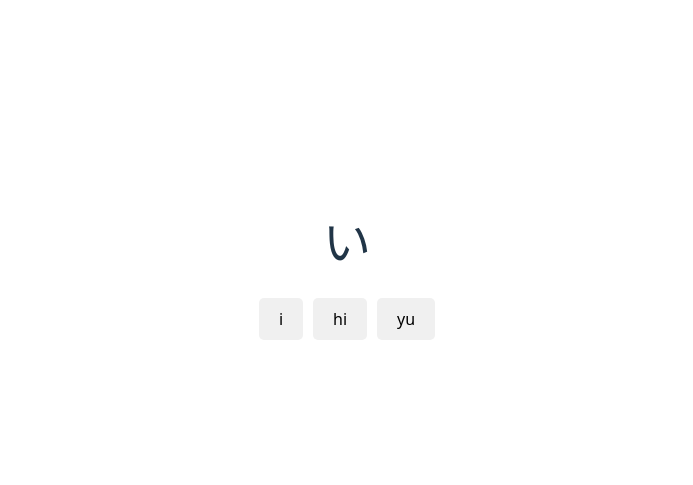
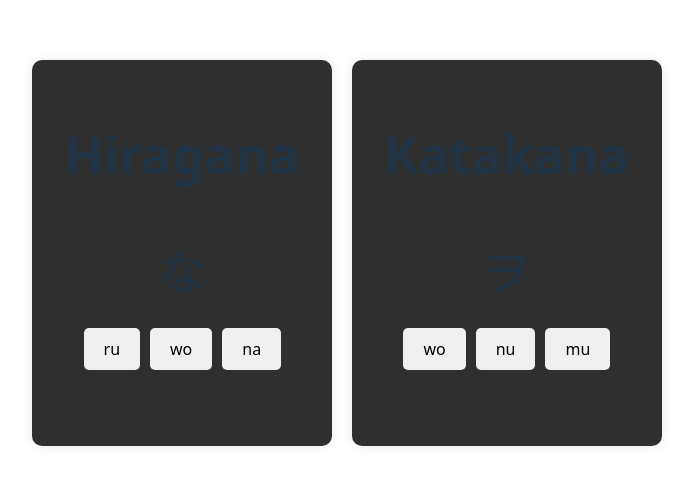
Before and after one commit to gitwyrm/learnjapanese, a React (Vite) app: page / in a window 1280 px wide. Shown: the part 147-632 px from the top of the page, without its empty margins (293-986 px from the left). Built offline with nearby package versions, Linux system fonts and the light colour scheme.

Commit message:
Add Katakana support and enhance layout for quizzes

```diff
--- a/src/App.css
+++ b/src/App.css
@@ -7,8 +7,16 @@
 
 .card {
     display: flex;
-    justify-content: center;
-    align-items: center;
-    min-height: 100vh;
+    flex-direction: column;
     margin: 0 auto;
+    background: #2f2f2f;
+    border-radius: 10px;
+    box-shadow: 0 0 10px rgba(0, 0, 0, 0.1);
+    padding: 2rem;
 }
+
+.side-by-side {
+    display: flex;
+    justify-content: space-between;
+    align-items: flex-start;
+}
--- a/src/App.jsx
+++ b/src/App.jsx
@@ -1,12 +1,23 @@
 import Quiz from "./components/Quiz";
 import "./App.css";
 import hiragana from "./hiragana";
+import katakana from "./katakana";
 
 function App() {
   return (
-    <div className="card">
-      <Quiz tokens={hiragana} />
-    </div>
+
+      <div className="side-by-side">
+        <div className="card">
+          <h1>Hiragana</h1>
+          <Quiz tokens={hiragana} />
+        </div>
+        <div style={{ width: "20px" }}></div>
+        <div className="card">
+          <h1>Katakana</h1>
+          <Quiz tokens={katakana} />
+        </div>
+      </div>
+
   );
 }
 
--- /dev/null
+++ b/src/katakana.js
@@ -0,0 +1,50 @@
+const katakana = [
+    { symbol: "ア", sound: "a" },
+    { symbol: "イ", sound: "i" },
+    { symbol: "ウ", sound: "u" },
+    { symbol: "エ", sound: "e" },
+    { symbol: "オ", sound: "o" },
+    { symbol: "カ", sound: "ka" },
+    { symbol: "キ", sound: "ki" },
+    { symbol: "ク", sound: "ku" },
+    { symbol: "ケ", sound: "ke" },
+    { symbol: "コ", sound: "ko" },
+    { symbol: "サ", sound: "sa" },
+    { symbol: "シ", sound: "shi" },
+    { symbol: "ス", sound: "su" },
+    { symbol: "セ", sound: "se" },
+    { symbol: "ソ", sound: "so" },
+    { symbol: "タ", sound: "ta" },
+    { symbol: "チ", sound: "chi" },
+    { symbol: "ツ", sound: "tsu" },
+    { symbol: "テ", sound: "te" },
+    { symbol: "ト", sound: "to" },
+    { symbol: "ナ", sound: "na" },
+    { symbol: "ニ", sound: "ni" },
+    { symbol: "ヌ", sound: "nu" },
+    { symbol: "ネ", sound: "ne" },
+    { symbol: "ノ", sound: "no" },
+    { symbol: "ハ", sound: "ha" },
+    { symbol: "ヒ", sound: "hi" },
+    { symbol: "フ", sound: "fu" },
+    { symbol: "ヘ", sound: "he" },
+    { symbol: "ホ", sound: "ho" },
+    { symbol: "マ", sound: "ma" },
+    { symbol: "ミ", sound: "mi" },
+    { symbol: "ム", sound: "mu" },
+    { symbol: "メ", sound: "me" },
+    { symbol: "モ", sound: "mo" },
+    { symbol: "ヤ", sound: "ya" },
+    { symbol: "ユ", sound: "yu" },
+    { symbol: "ヨ", sound: "yo" },
+    { symbol: "ラ", sound: "ra" },
+    { symbol: "リ", sound: "ri" },
+    { symbol: "ル", sound: "ru" },
+    { symbol: "レ", sound: "re" },
+    { symbol: "ロ", sound: "ro" },
+    { symbol: "ワ", sound: "wa" },
+    { symbol: "ヲ", sound: "wo" },
+    { symbol: "ン", sound: "n" },
+  ];
+
+  export default katakana;
```
